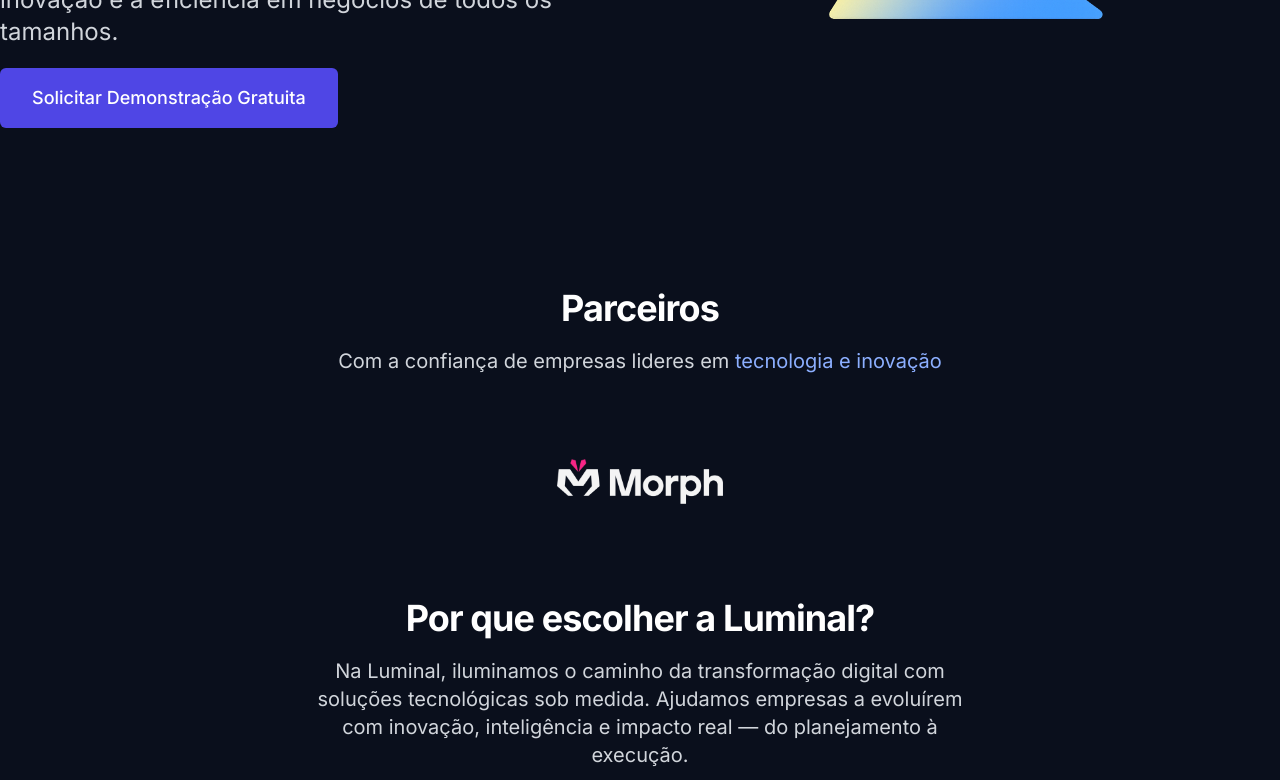
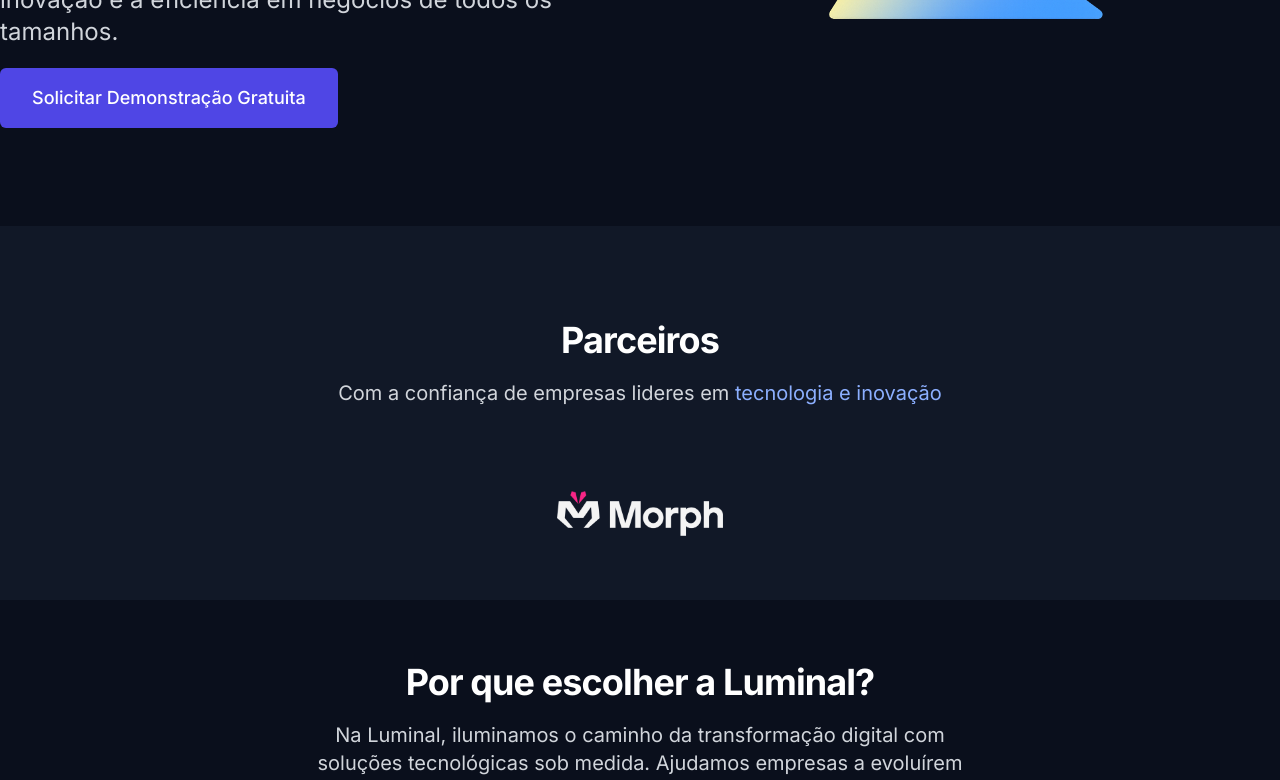
Before and after one commit to luminal-solutions/luminal-solutions.github.io, a Next.js app: page / in a window 1280 px wide. Shown: the part 582-1362 px from the top of the page. Built offline with nearby package versions, Linux system fonts and the light colour scheme.

Commit message:
feat: bg for clients

```diff
--- a/next.config.js
+++ b/next.config.js
@@ -1,6 +1,5 @@
 /** @type {import('next').NextConfig} */
 const nextConfig = {
-  output: 'export',
   distDir: 'dist',
   images: {
     unoptimized: true,
--- a/src/app/page.tsx
+++ b/src/app/page.tsx
@@ -12,11 +12,13 @@ export default function Home() {
   return (
     <Container>
       <Hero />
-      <SectionTitle title="Parceiros">
-        Com a confiança de empresas lideres em{" "}
-        <span className="text-[#8CAFFF]">tecnologia e inovação</span>{" "}
-      </SectionTitle>
-      <Client />
+      <Container className="bg-gray-900">
+        <SectionTitle title="Parceiros">
+          Com a confiança de empresas lideres em{" "}
+          <span className="text-[#8CAFFF]">tecnologia e inovação</span>{" "}
+        </SectionTitle>
+        <Client />
+      </Container>
 
       <SectionTitle title="Por que escolher a Luminal?">
         Na Luminal, iluminamos o caminho da transformação digital com soluções
```
